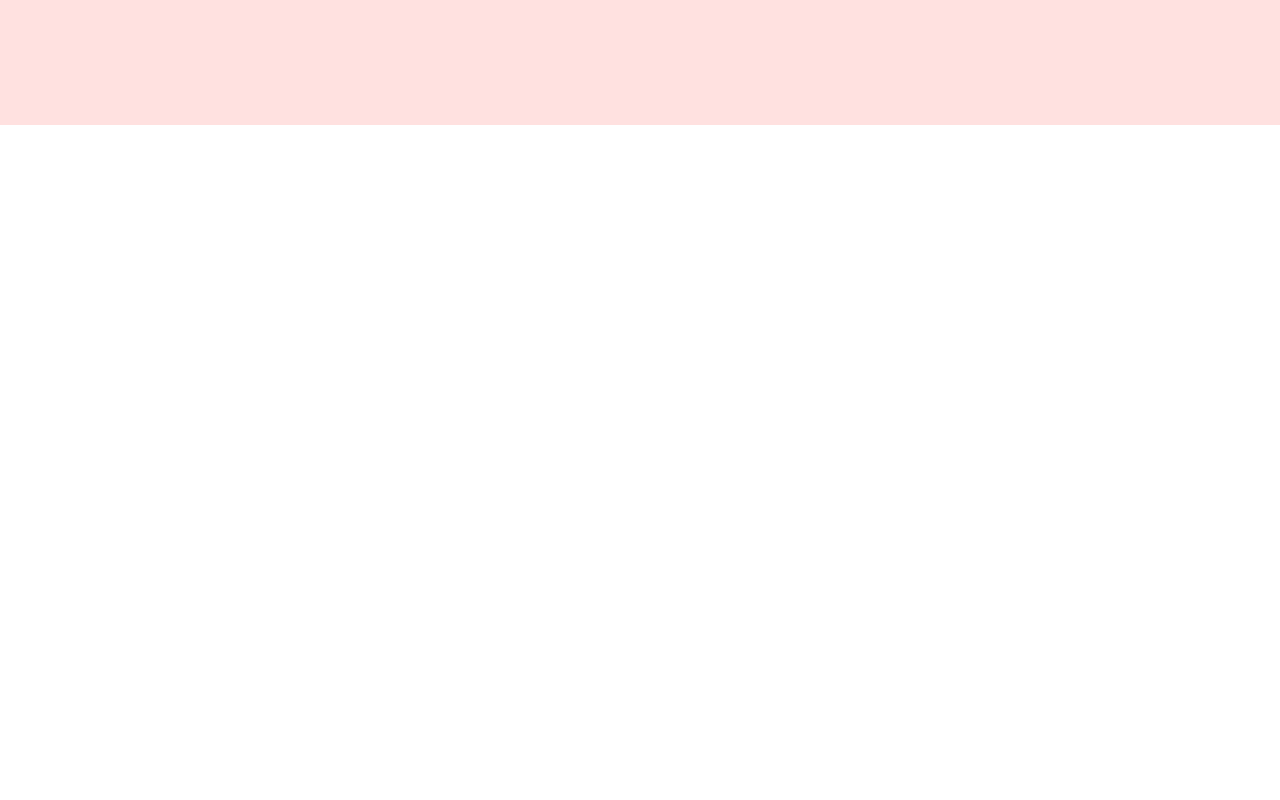
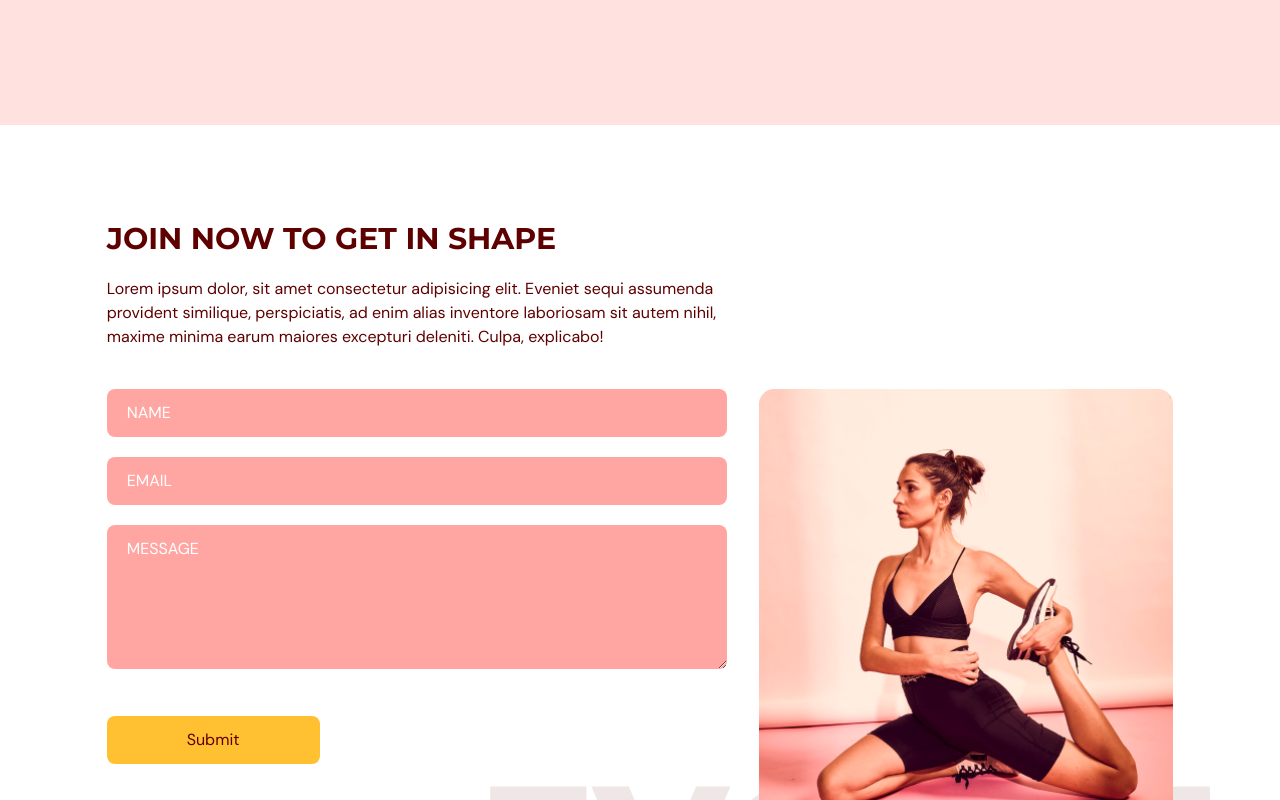
Before and after one commit to justin-0/evogym-tsx, a React (Vite) app: page / in a window 1280 px wide. Shown: the part 2780-3580 px from the top of the page. Before the commit the page ends 2905 px from the top, so only its background shows below. Built offline with nearby package versions, Linux system fonts and the light colour scheme.

Commit message:
contact us complete, formsubmit.co added to form action and validation with react hook form

```diff
--- a/src/components/Contact.tsx
+++ b/src/components/Contact.tsx
@@ -1,16 +1,149 @@
 import { motion } from "framer-motion";
 import { SelectedPage } from "../types/SelectedPage";
+import { useForm } from "react-hook-form";
+import ContactUsPageGraphic from "../assets/ContactUsPageGraphic.png";
+import Headline from "./Headline";
 
 type Props = {
   setSelectedPage: (value: SelectedPage) => void;
 };
 
 const Contact = ({ setSelectedPage }: Props) => {
+  const {
+    formState: { errors },
+    register,
+    trigger,
+  } = useForm();
+
+  const onSubmit = async (e: any) => {
+    const isValid = await trigger();
+
+    if (!isValid) e.preventDefault();
+  };
+
   return (
-    <section>
+    <section
+      id={`${SelectedPage.ContactUs}`}
+      className="mx-auto w-5/6 pb-32 pt-24 "
+    >
       <motion.div
         onViewportEnter={() => setSelectedPage(SelectedPage.ContactUs)}
-      ></motion.div>
+      >
+        {/* Heading */}
+        <motion.div
+          className="md:w-3/5"
+          initial="hidden"
+          whileInView="visible"
+          viewport={{ once: true, amount: 0.5 }}
+          transition={{ delay: 0.2, duration: 0.7 }}
+          variants={{
+            hidden: { opacity: 0, x: -50 },
+            visible: { opacity: 1, x: 0 },
+          }}
+        >
+          <Headline text="JOIN NOW TO GET IN SHAPE" />
+          <p className="my-5 ">
+            Lorem ipsum dolor, sit amet consectetur adipisicing elit. Eveniet
+            sequi assumenda provident similique, perspiciatis, ad enim alias
+            inventore laboriosam sit autem nihil, maxime minima earum maiores
+            excepturi deleniti. Culpa, explicabo!
+          </p>
+        </motion.div>
+
+        {/* Form */}
+
+        <div className="mt-10 justify-between gap-8 md:flex">
+          <motion.div
+            className="mt-10 basis-3/5 md:mt-0"
+            initial="hidden"
+            whileInView="visible"
+            viewport={{ once: true, amount: 0.5 }}
+            transition={{ duration: 0.5 }}
+            variants={{
+              hidden: { opacity: 0, y: 50 },
+              visible: { opacity: 1, y: 0 },
+            }}
+          >
+            <form
+              target="_blank"
+              onSubmit={onSubmit}
+              action="https://formsubmit.co/ddb72250c6e0bf22915458ad8e0b038b"
+              method="POST"
+            >
+              <input
+                type="text"
+                className="inputs"
+                placeholder="NAME"
+                {...register("name", {
+                  required: true,
+                  maxLength: 100,
+                })}
+              />
+              {errors.name && (
+                <p className="mt-1 text-primary-500">
+                  {errors.name.type === "required" && "This field is required"}
+                  {errors.name.type === "maxLength" &&
+                    "This field is limited to 100 characters"}
+                </p>
+              )}
+              <input
+                type="email"
+                className="inputs"
+                placeholder="EMAIL"
+                {...register("email", {
+                  required: true,
+                  pattern: /^[A-Z0-9._%+-]+@[A-Z0-9.-]+\.[A-Z]{2,}$/i,
+                })}
+              />
+              {errors.name && (
+                <p className="mt-1 text-primary-500">
+                  {errors.name.type === "required" && "This field is required"}
+                  {errors.name.type === "pattern" && "Email address is invalid"}
+                </p>
+              )}
+              <textarea
+                className="inputs"
+                placeholder="MESSAGE"
+                rows={5}
+                {...register("message", {
+                  required: true,
+                })}
+              />
+              {errors.name && (
+                <p className="mt-1 text-primary-500">
+                  {errors.name.type === "required" && "This field is required"}
+                </p>
+              )}
+              <button
+                type="submit"
+                className="mt-5 rounded-lg bg-secondary-500 px-20 py-3 transition duration-500 hover:text-white"
+              >
+                Submit
+              </button>
+            </form>
+          </motion.div>
+
+          <motion.div
+            className="relative mt-16 basis-2/5 md:mt-0"
+            initial="hidden"
+            whileInView="visible"
+            viewport={{ once: true, amount: 0.5 }}
+            transition={{ delay: 0.4, duration: 0.5 }}
+            variants={{
+              hidden: { opacity: 0, y: 50 },
+              visible: { opacity: 1, y: 0 },
+            }}
+          >
+            <div className="w-full before:absolute before:-bottom-20 before:-right-10 before:z-[-1] md:before:content-evolvetext">
+              <img
+                className="w-full"
+                src={ContactUsPageGraphic}
+                alt="contact-us"
+              />
+            </div>
+          </motion.div>
+        </div>
+      </motion.div>
     </section>
   );
 };
--- a/src/index.css
+++ b/src/index.css
@@ -23,3 +23,7 @@
   whitespace-normal bg-primary-500 p-5 text-center text-white opacity-0
   transition duration-500 hover:opacity-90;
 }
+
+.inputs {
+  @apply mb-5 w-full rounded-lg bg-primary-300 px-5 py-3 placeholder-white;
+}
```
